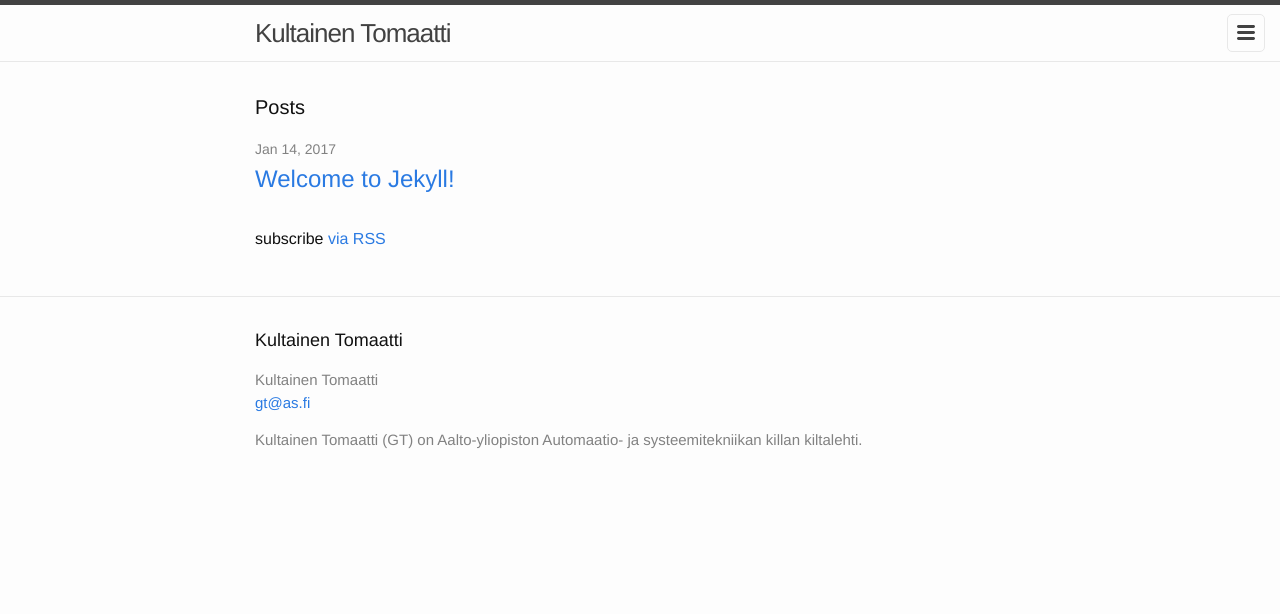
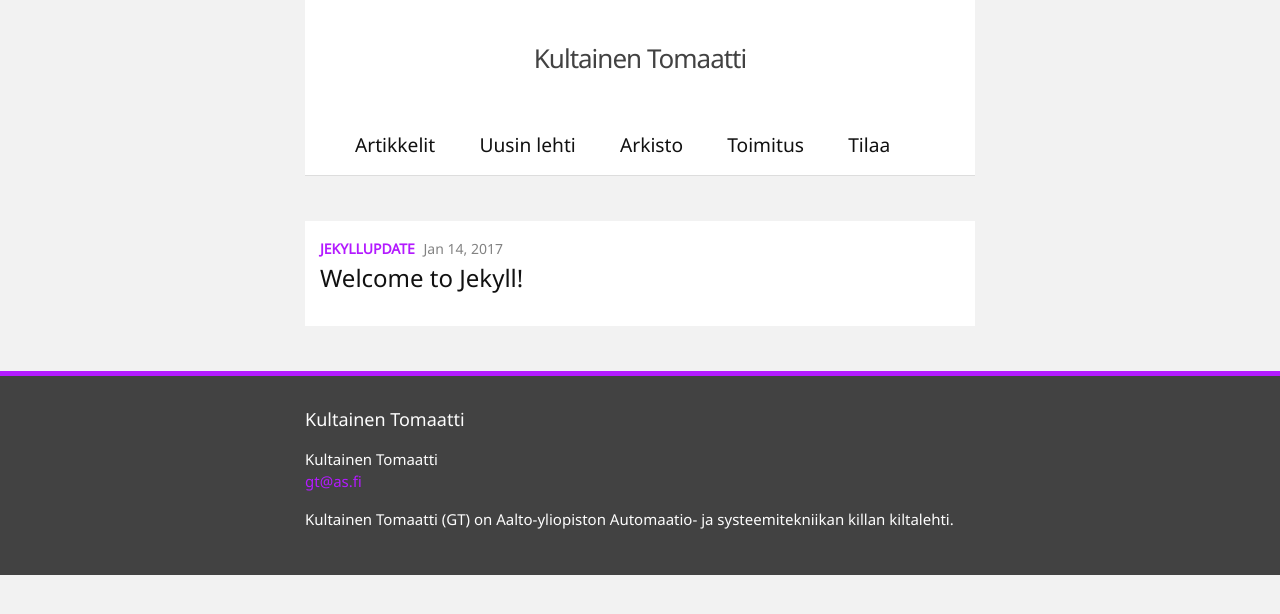
Before and after one commit to AS-kilta/gt-web, a Jekyll site: the page built from index.html, in a window 1280 px wide. Shown: the top 614 px of the page. Built offline with Jekyll 4.4.1, drawn with Linux system fonts in a browser that asks for light colours.

Commit message:
Add first draft of site theme

```diff
--- a/_includes/header.html
+++ b/_includes/header.html
@@ -2,24 +2,19 @@
 
   <div class="wrapper">
 
-    <a class="site-title" href="{{ site.baseurl }}/">{{ site.title }}</a>
-
-    <nav class="site-nav">
-      <a href="#" class="menu-icon">
-        <svg viewBox="0 0 18 15">
-          <path fill="#424242" d="M18,1.484c0,0.82-0.665,1.484-1.484,1.484H1.484C0.665,2.969,0,2.304,0,1.484l0,0C0,0.665,0.665,0,1.484,0 h15.031C17.335,0,18,0.665,18,1.484L18,1.484z"/>
-          <path fill="#424242" d="M18,7.516C18,8.335,17.335,9,16.516,9H1.484C0.665,9,0,8.335,0,7.516l0,0c0-0.82,0.665-1.484,1.484-1.484 h15.031C17.335,6.031,18,6.696,18,7.516L18,7.516z"/>
-          <path fill="#424242" d="M18,13.516C18,14.335,17.335,15,16.516,15H1.484C0.665,15,0,14.335,0,13.516l0,0 c0-0.82,0.665-1.484,1.484-1.484h15.031C17.335,12.031,18,12.696,18,13.516L18,13.516z"/>
-        </svg>
-      </a>
-
-      <div class="trigger">
-        {% for my_page in site.pages %}
-          {% if my_page.title %}
-          <a class="page-link" href="{{ my_page.url | prepend: site.baseurl }}">{{ my_page.title }}</a>
-          {% endif %}
-        {% endfor %}
-      </div>
+    <div class="header__title">
+      <h1>
+        <a class="site-title" href="{{ site.baseurl }}/">{{ site.title }}</a>
+      </h1>
+    </div>
+    <nav class="navigation header__navigation">
+      <ul>
+        <a href="/"><li class="navigation__item">Artikkelit</li></a>
+        <a href="/lehti"><li class="navigation__item">Uusin lehti</li></a>
+        <a href="/arkisto"><li class="navigation__item">Arkisto</li></a>
+        <a href="toimitus"><li class="navigation__item">Toimitus</li></a>
+        <a href="/tilaa"><li class="navigation__item">Tilaa</li></a>
+      </ul>
     </nav>
 
   </div>
--- a/_sass/_base.scss
+++ b/_sass/_base.scss
@@ -160,15 +160,11 @@
     max-width:         calc(#{$content-width} - (#{$spacing-unit} * 2));
     margin-right: auto;
     margin-left: auto;
-    padding-right: $spacing-unit;
-    padding-left: $spacing-unit;
     @extend %clearfix;
 
     @include breakpoint(desktop) {
         max-width: -webkit-calc(#{$content-width} - (#{$spacing-unit}));
         max-width:         calc(#{$content-width} - (#{$spacing-unit}));
-        padding-right: $spacing-unit / 2;
-        padding-left: $spacing-unit / 2;
     }
 }
 
--- /dev/null
+++ b/_sass/_gt-theme.scss
@@ -0,0 +1,89 @@
+body {
+  font-family: $font-sans;
+  background-color: $grey-color-light;
+}
+
+.teaser {
+  margin: ($spacing-unit / 2) 0;
+  background-color: $white-color;
+  @at-root {
+    .teaser__image {
+      display: inline-block;
+      max-width: 200px;
+    }
+    .teaser__text {
+      display: inline-block;
+      padding: ($spacing-unit / 2);
+    }
+  }
+}
+
+.site-header {
+  .wrapper {
+    background-color: $white-color;
+  }
+}
+
+.site-footer {
+  background: $grey-color-dark;
+  border-top: 5px solid $brand-color;
+  color: $background-color;
+  .footer-col {
+    color: $background-color;
+  }
+}
+
+.header__navigation {
+  .navigation__item {
+    display: inline;
+    padding: 20px;
+    font-size: 1.2em;
+  }
+  a, a:visited, a:hover {
+    color: $text-color;
+  }
+  border-bottom: 1px solid $border-color;
+}
+
+.header__title {
+    padding-top: $spacing-unit;
+    padding-bottom: $spacing-unit;
+    h1 {
+        text-align: center;
+    }
+}
+
+.header__logo {
+  display: block;
+  margin: auto;
+}
+
+.post-content {
+  font-family: $font-serif;
+}
+
+.post__ingress {
+  font-size: 1.15em;
+  font-family: $font-serif;
+  @include breakpoint(desktop) {
+    width: 80%;
+  }
+}
+
+.post__category {
+  color: $brand-color;
+  text-transform: uppercase;
+  font-weight: 600;
+  margin-right: 5px;
+}
+
+.post {
+  padding: $spacing-unit;
+  background-color: $white-color;
+}
+
+h2 a {
+  &, &:visited {
+    color: $text-color;
+  }
+}
--- a/_sass/_layout.scss
+++ b/_sass/_layout.scss
@@ -1,14 +1,6 @@
 /**
  * Site header
  */
-.site-header {
-    border-top: 5px solid $grey-color-dark;
-    border-bottom: 1px solid $grey-color-light;
-    min-height: 56px;
-
-    // Positioning context for the mobile navigation icon
-    position: relative;
-}
 
 .site-title {
     font-size: 26px;
@@ -16,7 +8,6 @@
     line-height: 56px;
     letter-spacing: -1px;
     margin-bottom: 0;
-    float: left;
 
     &,
     &:visited {
@@ -25,7 +16,6 @@
 }
 
 .site-nav {
-    float: right;
     line-height: 56px;
 
     .menu-icon {
--- a/css/main.scss
+++ b/css/main.scss
@@ -3,7 +3,7 @@
 ---
 @charset "utf-8";
 
-
+@import url('https://fonts.googleapis.com/css?family=Noto+Sans|Noto+Serif');
 
 // Our variables
 $base-font-family: "Helvetica Neue", Helvetica, Arial, sans-serif;
@@ -16,14 +16,17 @@
 
 $text-color:       #111;
 $background-color: #fdfdfd;
-$brand-color:      #2a7ae2;
+$brand-color:      darken(#c6f, 15%);
 
 $grey-color:       #828282;
-$grey-color-light: lighten($grey-color, 40%);
+$grey-color-light: lighten($grey-color, 44%);
 $grey-color-dark:  darken($grey-color, 25%);
 
+$border-color: #ddd;
+$white-color: #fff;
+
 // Width of the content area
-$content-width:    800px;
+$content-width:    700px;
 
 $breakpoints: (
   mobile: 480px,
@@ -31,6 +34,8 @@
   desktop: 992px
 );
 
+$font-sans: 'Noto Sans', sans-serif;
+$font-serif: 'Noto Serif', serif;
 
 //
 // Breakpoint mixin with named or pixel values.
@@ -114,5 +119,6 @@
 @import
         "base",
         "layout",
+        "gt-theme",
         "syntax-highlighting"
 ;
--- a/index.html
+++ b/index.html
@@ -4,20 +4,20 @@
 
 <div class="home">
 
-  <h1 class="page-heading">Posts</h1>
-
-  <ul class="post-list">
+  <div class="main__article-list article-list">
     {% for post in site.posts %}
-      <li>
-        <span class="post-meta">{{ post.date | date: "%b %-d, %Y" }}</span>
-
-        <h2>
-          <a class="post-link" href="{{ post.url | prepend: site.baseurl }}">{{ post.title }}</a>
-        </h2>
-      </li>
+      <article class="article-list__teaser teaser">
+        {% if post.image %}
+        <img class="teaser__image" src="{{ post.image }}">
+        {% endif %}
+        <div class="teaser__text">
+          <span class="post-meta"><span class="post__category">{{ post.categories }}</span> {{ post.date | date: "%b %-d, %Y" }}</span>
+          <h2>
+            <a class="post-link" href="{{ post.url | prepend: site.baseurl }}">{{ post.title }}</a>
+          </h2>
+        </div>
+      </article>
     {% endfor %}
-  </ul>
-
-  <p class="rss-subscribe">subscribe <a href="{{ "/feed.xml" | prepend: site.baseurl }}">via RSS</a></p>
+  </div>
 
 </div>
```
Also changed, not shown: _layouts/post.html (+13 -1 lines).
